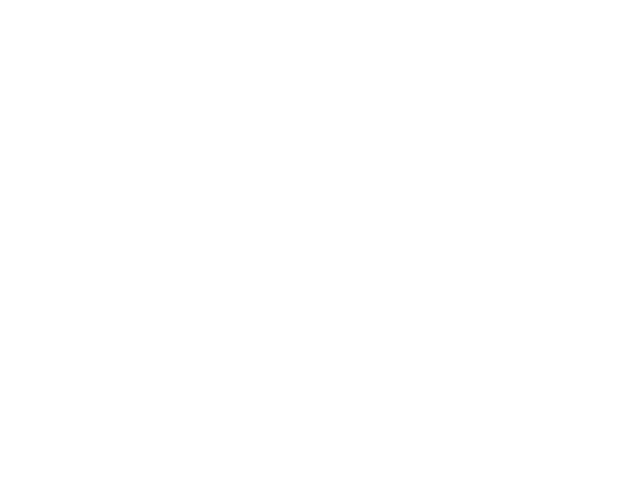
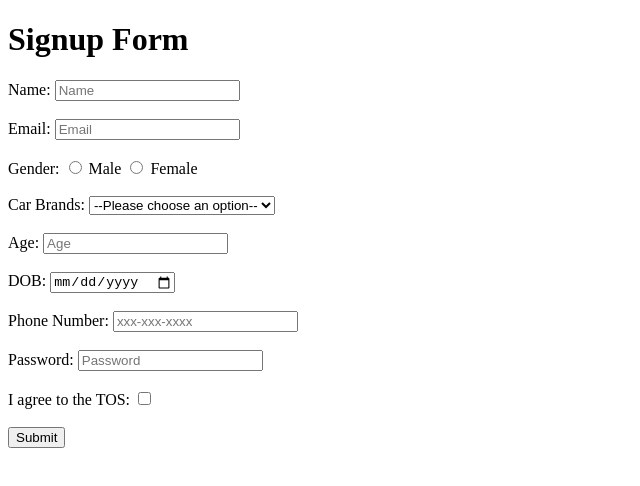
Before and after one commit to acciojob/signup-form-car-RituShamra03, a website: page main.html in a window 1280 px wide. Shown: the whole page, without its empty margins (0-640 px from the left). Drawn offline with Linux system fonts and the light colour scheme.

Commit message:
created a submission

```diff
--- a/main.html
+++ b/main.html
@@ -1,16 +1,70 @@
 <!DOCTYPE html>
+<html lang="en">
+<head>
+  <meta charset="UTF-8">
+  <meta name="viewport" content="width=device-width, initial-scale=1.0">
+  <title>Signup Form</title>
+</head>
+<body>
+  <h1>Signup Form</h1>
 
-<html>
+  <form action="/submit" method="post">
+    <!-- Name -->
+    <label for="name">Name:</label>
+    <input type="text" id="name" name="name" placeholder="Name" required>
+    <br><br>
 
-<head>
-	<link rel="stylesheet" href="styles.css">
-</head>
+    <!-- Email -->
+    <label for="email">Email:</label>
+    <input type="email" id="email" name="email" placeholder="Email" required>
+    <br><br>
 
-<body>
-	<!-- the entire body must be written by student -->
-    <script type="text/javascript" src="./script.js">
-</script>
+    <!-- Gender -->
+    <label>Gender:</label>
+    <input type="radio" id="gender_m" name="gender" value="male" required>
+    <label for="gender_m">Male</label>
+    <input type="radio" id="gender_f" name="gender" value="female" required>
+    <label for="gender_f">Female</label>
+    <br><br>
 
+    <!-- Car Brands -->
+    <label for="cars">Car Brands:</label>
+    <select id="cars" name="cars" required>
+      <option value="">--Please choose an option--</option>
+      <option value="toyota">Toyota</option>
+      <option value="ford">Ford</option>
+      <option value="honda">Honda</option>
+      <option value="bmw">BMW</option>
+    </select>
+    <br><br>
+
+    <!-- Age -->
+    <label for="age">Age:</label>
+    <input type="number" id="age" name="age" placeholder="Age" required>
+    <br><br>
+
+    <!-- DOB -->
+    <label for="dob">DOB:</label>
+    <input type="date" id="dob" name="dob" required>
+    <br><br>
+
+    <!-- Phone Number -->
+    <label for="tel">Phone Number:</label>
+    <input type="tel" id="tel" name="tel" placeholder="xxx-xxx-xxxx">
+    <br><br>
+
+    <!-- Password -->
+    <label for="password">Password:</label>
+    <input type="password" id="password" name="password" placeholder="Password" required>
+    <br><br>
+
+    <!-- TOS -->
+    <label for="tos">I agree to the TOS:</label>
+    <input type="checkbox" id="tos" name="tos" required>
+    <br><br>
+
+    <!-- Submit Button -->
+    <button type="submit">Submit</button>
+  </form>
 </body>
-
 </html>
```
